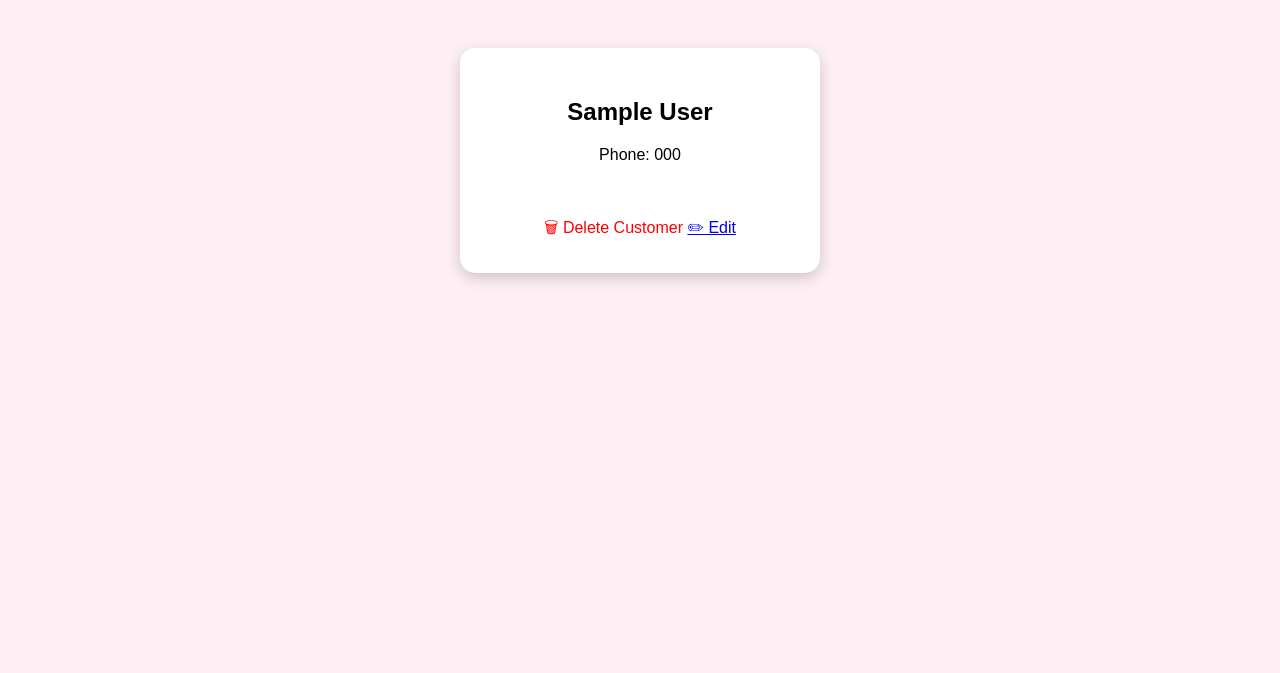
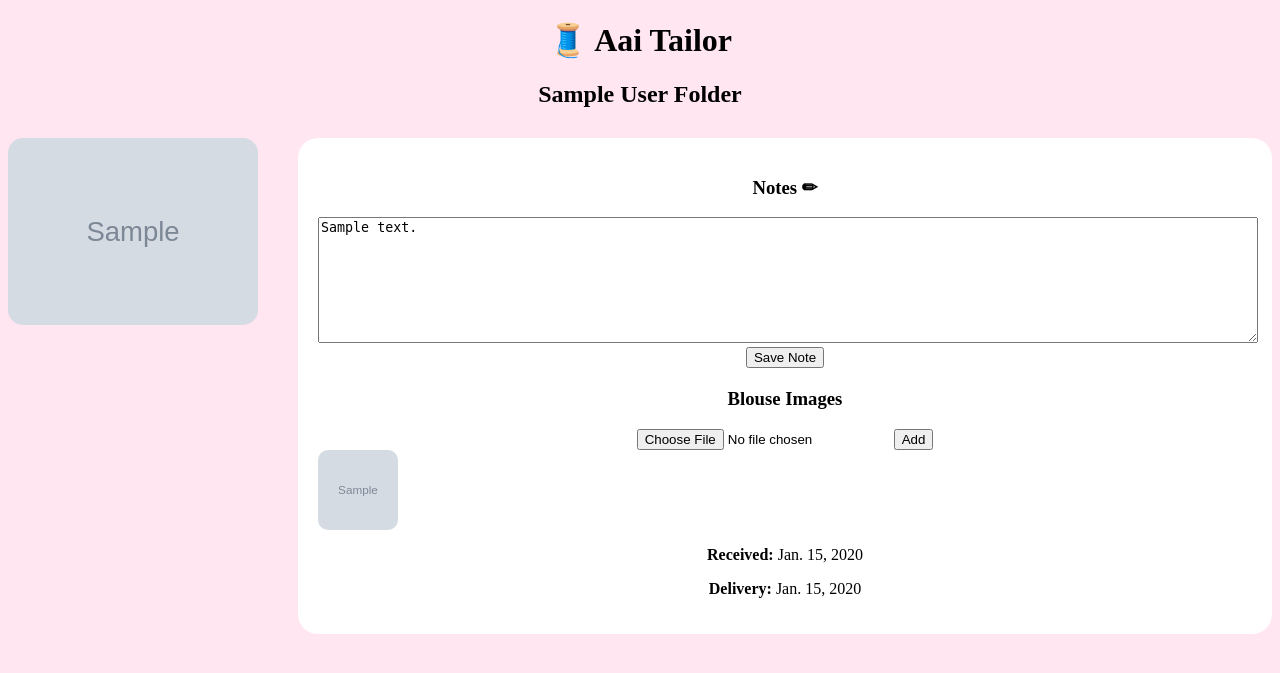
Before and after one commit to swarali-more/aai-tailor-management, a Django app: page /customer/1/ in a window 1280 px wide. Shown: the top 673 px of the page. Run offline with Django 5.2, Linux system fonts and the light colour scheme; tables that the repository leaves empty hold one stand-in row (values such as "Sample post"); grey boxes marked "Sample" are stand-in pictures.

Commit message:
Implemented full customer folder structure with notes, blouse images and dates

```diff
--- a/customers/views.py
+++ b/customers/views.py
@@ -39,6 +39,19 @@ def old_customers(request):
 
 def customer_detail(request, id):
     customer = Customer.objects.get(id=id)
+
+    if request.method == "POST":
+
+        if 'note' in request.POST:
+            customer.note = request.POST.get('note')
+            customer.save()
+
+        if request.FILES.get('blouse_image'):
+            Blouse.objects.create(
+                customer=customer,
+                image=request.FILES.get('blouse_image')
+            )
+
     return render(request, 'customer_detail.html', {'customer': customer})
 
 def delete_customer(request, id):
--- a/templates/customer_detail.html
+++ b/templates/customer_detail.html
@@ -1,41 +1,93 @@
-<!DOCTYPE html>
-<html>
-<head>
-    <title>Customer Detail</title>
-    <style>
-        body {
-            font-family: Arial;
-            background: #fff0f5;
-            text-align: center;
-            padding: 40px;
-        }
+{% extends 'base.html' %}
+{% block content %}
 
-        .card {
-            background: white;
-            padding: 30px;
-            border-radius: 15px;
-            width: 300px;
-            margin: auto;
-            box-shadow: 0 5px 15px rgba(0,0,0,0.2);
-        }
-    </style>
-</head>
-<body>
+<style>
+.container {
+    display: flex;
+    gap: 40px;
+    margin-top: 30px;
+    animation: fadeIn 0.8s ease-in-out;
+}
 
-    <div class="card">
-        <h2>{{ customer.name }}</h2>
-        <p>Phone: {{ customer.phone }}</p>
+@keyframes fadeIn {
+    from {opacity: 0; transform: translateY(10px);}
+    to {opacity: 1; transform: translateY(0);}
+}
 
-        <br><br>
-    <a href="{% url 'delete_customer' customer.id %}"
-    style="color:red; text-decoration:none;">
-    🗑 Delete Customer
-    </a>
+.left {
+    width: 250px;
+}
 
-    <a href="{% url 'edit_customer' customer.id %}">
-     ✏ Edit
-    </a>
+.left img {
+    width: 100%;
+    border-radius: 15px;
+}
+
+.right {
+    flex: 1;
+    background: white;
+    padding: 20px;
+    border-radius: 20px;
+}
+
+textarea {
+    width: 100%;
+    height: 120px;
+}
+
+.blouse-section {
+    margin-top: 20px;
+}
+
+.blouse-grid {
+    display: flex;
+    gap: 10px;
+}
+.blouse-grid img {
+    width: 80px;
+    height: 80px;
+    border-radius: 10px;
+}
+</style>
+
+<h2>{{ customer.name }} Folder</h2>
+
+<div class="container">
+
+    <div class="left">
+        {% if customer.photo %}
+            <img src="{{ customer.photo.url }}">
+        {% endif %}
     </div>
 
-</body>
-</html>
+    <div class="right">
+        <h3>Notes ✏</h3>
+        <form method="POST">
+            {% csrf_token %}
+            <textarea name="note">{{ customer.note }}</textarea>
+            <button type="submit">Save Note</button>
+        </form>
+
+        <div class="blouse-section">
+            <h3>Blouse Images</h3>
+
+            <form method="POST" enctype="multipart/form-data">
+                {% csrf_token %}
+                <input type="file" name="blouse_image">
+                <button type="submit">Add</button>
+            </form>
+
+            <div class="blouse-grid">
+                {% for blouse in customer.blouse_set.all %}
+                    <img src="{{ blouse.image.url }}">
+                {% endfor %}
+            </div>
+        </div>
+
+        <p><b>Received:</b> {{ customer.received_date }}</p>
+        <p><b>Delivery:</b> {{ customer.delivery_date }}</p>
+    </div>
+
+</div>
+
+{% endblock %}
```
